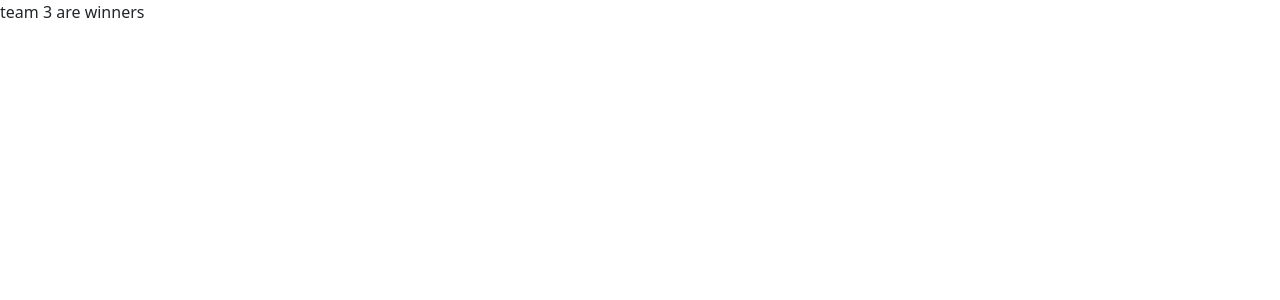
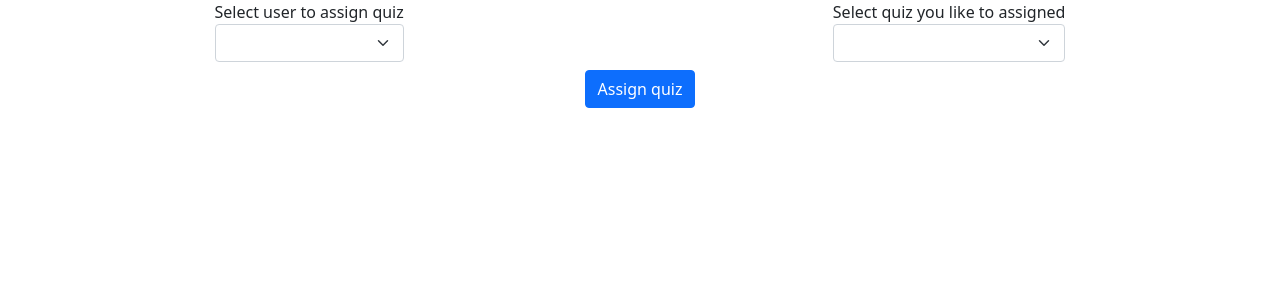
Before and after one commit to sailaja-lb/T3-frontend, a React (Create React App) app: page / in a window 1280 px wide. Shown: the top 300 px of the page. Built offline with nearby package versions, Linux system fonts and the light colour scheme.

Commit message:
assigned completed

```diff
--- a/src/App.js
+++ b/src/App.js
@@ -1,7 +1,8 @@
+import AssignQuizToApplicant from "./components/AssignQuizToApplicant";
 
 function App() {
   return<div>
-      team 3 are winners
+        <AssignQuizToApplicant/>
     </div>
 }
 
--- /dev/null
+++ b/src/components/AssignQuizToApplicant.js
@@ -0,0 +1,36 @@
+import React, {useState} from 'react';
+import {useSelector} from "react-redux";
+import {Button, Form} from "react-bootstrap";
+
+function AssignQuizToApplicant() {
+    const users = useSelector(state => state.userReducer.users)
+    const quizzes = useSelector(state => state.userReducer.quizzes)
+    const [userID, setUserID] = useState(users[0]?.id)
+    const [assignQuizID, setAssignQuizID] = useState(quizzes[0]?.id)
+
+
+    return <div>
+        <div>
+            <Form className={'d-flex justify-content-around'}>
+                <Form.Label> Select user to assign quiz
+                    <Form.Select onChange={e => setUserID(e.target.value)}>
+                        {users.map((user, index) =>
+                            <option value={user?.id} key={index}>{user}</option>)}
+                    </Form.Select>
+                </Form.Label>
+                <Form.Label> Select quiz you like to assigned
+                    <Form.Select onChange={e => setAssignQuizID(e.target.value)}>
+                        {quizzes.map((quiz, index) =>
+                            <option value={quiz?.id} key={index}>{quiz}</option>)}
+                    </Form.Select>
+                </Form.Label>
+            </Form>
+        </div>
+        <div className={'d-flex justify-content-center'}>
+            <Button>Assign quiz</Button>
+        </div>
+    </div>
+
+}
+
+export default AssignQuizToApplicant;
--- a/src/reducers/userReducer.js
+++ b/src/reducers/userReducer.js
@@ -27,6 +27,7 @@ const initialState = {
     credentials: {username: '', password: '', role: ''},
     addNewUser: {username: '', password: '', role: ''},
     users: [],
+    quizzes: [],
     isEditRole: false,
     deleteUserSuccess: false
 }
@@ -96,7 +97,7 @@ export default function userReducer(state = initialState, action) {
                 registerPending: false
             }
         case REGISTER_CANCEL:
-            return{
+            return {
                 ...state,
                 isRegister: false,
             }
@@ -129,7 +130,7 @@ export default function userReducer(state = initialState, action) {
     }
 }
 
-export function initiateLogin(_fetch=fetch) {
+export function initiateLogin(_fetch = fetch) {
     return async function sideEffect(dispatch, getState) {
         dispatch({type: LOGIN_START})
         const {username, password} = getState().userReducer.credentials
@@ -142,7 +143,7 @@ export function initiateLogin(_fetch=fetch) {
     }
 }
 
-export function initiateRegister(_fetch=fetch) {
+export function initiateRegister(_fetch = fetch) {
     return async function createRegister(dispatch, getState) {
         // dispatch({type: REGISTER_START})
         const {username, password, role} = getState().userReducer.addNewUser;
```
